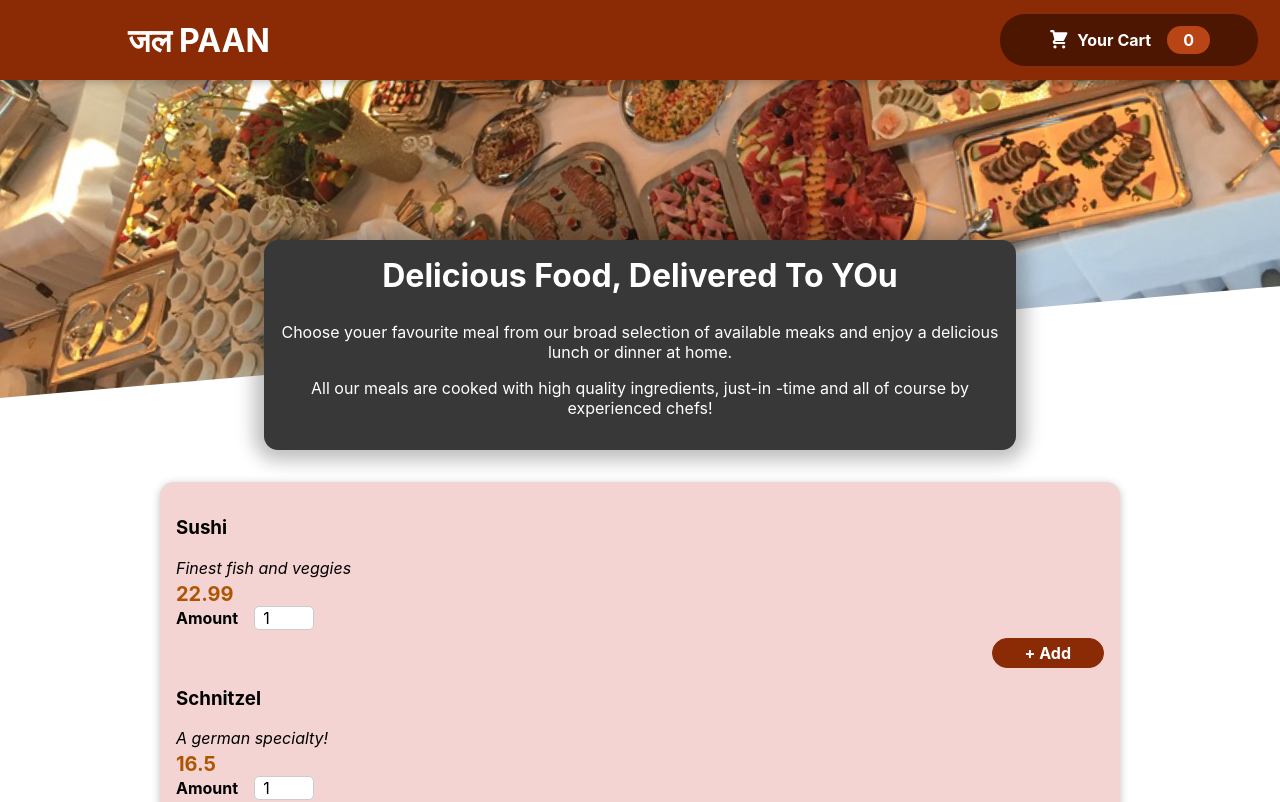
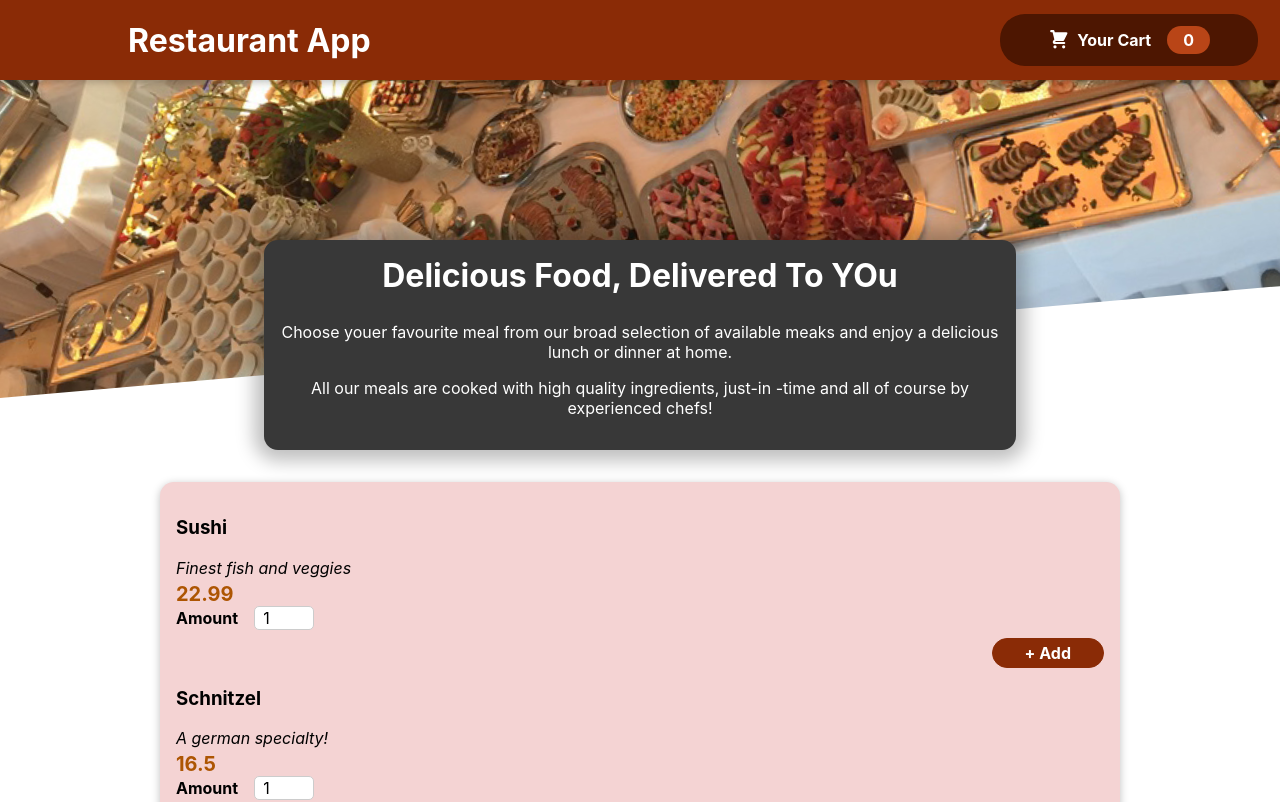
Before and after one commit to vishal25061997/JalPaan.git.io, a React (Create React App) app: page / in a window 1280 px wide. Shown: the top 802 px of the page. Built offline with nearby package versions, Linux system fonts and the light colour scheme.

Commit message:
use of useContext

```diff
--- a/public/index.html
+++ b/public/index.html
@@ -28,7 +28,7 @@
   </head>
   <body>
     <noscript>You need to enable JavaScript to run this app.</noscript>
-    <div id = "overlays"></div>
+    <div id ="overlays"></div>
     <div id="root"></div>
     <!--
       This HTML file is a template.
--- a/src/components/Cart/Cart.js
+++ b/src/components/Cart/Cart.js
@@ -12,7 +12,7 @@ return (
       <span>Total Amount</span>
       <span>35.64</span>
     </div>
-    <div className={classes.action}>
+    <div className={classes.actions}>
         <button className={classes["button--alt"]} onClick={props.onClose}>Close</button>
         <button className={classes.button}>Order</button>
     </div>
--- a/src/components/Layout/Header.js
+++ b/src/components/Layout/Header.js
@@ -7,7 +7,7 @@ import classes from "./Header.module.css";
 const Header =(props)=>{
     return<Fragment>
         <header className={classes.header}>
-            <h1 >जल PAAN</h1>
+            <h1>Restaurant App</h1>
             <HeaderCartButton onClick={props.onShowCart}/>
         </header>
         <div className ={classes['main-image']} >
--- a/src/store/cartProvider.js
+++ b/src/store/cartProvider.js
@@ -1,3 +1,4 @@
+
 import CartContext from "./cart-context";
 
 const CartProvider =(props)=>{
```
